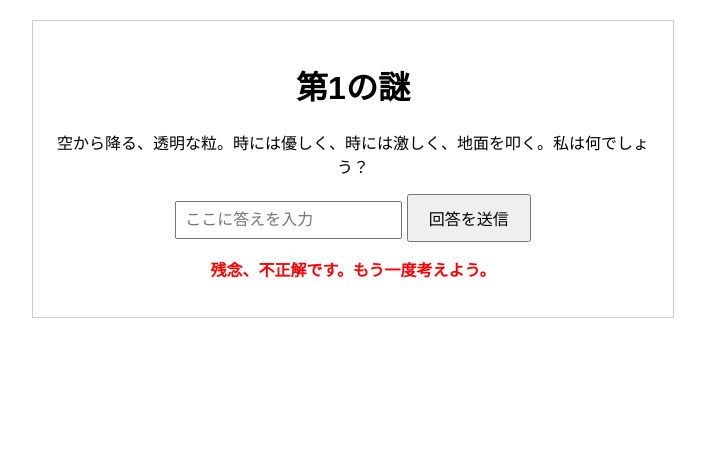
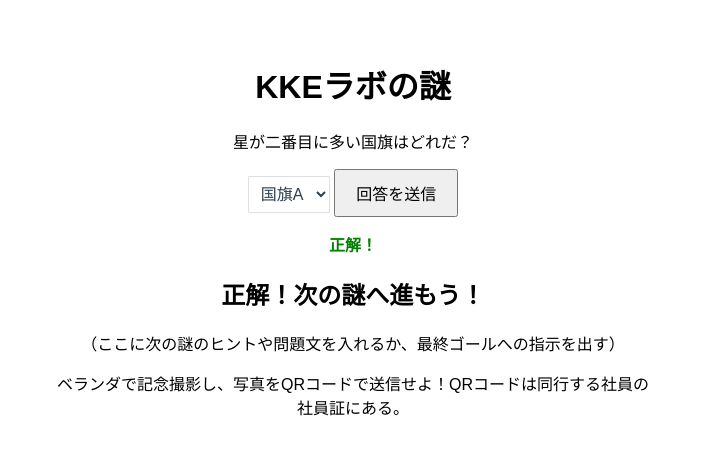
Before and after one commit to daiki-ichikawa-kke/mystery-quiz, a plain HTML site: page index.html in a window 1280 px wide. Both pictures are taken after a click on the button "回答を送信". Shown: the whole page, without its empty margins (287-992 px from the left). Drawn offline with Linux system fonts and the light colour scheme.

Commit message:
回答をボタン式にして問題文を変更

```diff
--- a/index.html
+++ b/index.html
@@ -6,18 +6,35 @@
     <title>謎解きチャレンジ</title>
     <style>
         body { font-family: sans-serif; text-align: center; margin: 20px; }
-        #riddle-container { border: 1px solid #ccc; padding: 20px; max-width: 600px; margin: 0 auto; }
-        #answer-input { padding: 8px; font-size: 16px; }
+        #riddle-container { /*border: 1px solid #ccc;*/ padding: 20px; max-width: 600px; margin: 0 auto; }
+        #answer-select { padding: 8px; font-size: 16px; }
         #submit-button { padding: 10px 20px; font-size: 16px; cursor: pointer; }
         #result-message { margin-top: 15px; font-weight: bold; }
-        .hidden { display: none; } /* 初期状態では非表示にするためのCSSクラス */
+        .hidden { display: none; }
+        .drop-down-menu {
+            background-color: white;
+            border: 1px solid #e0e0e0;
+            border-radius: 1px;
+            padding: 10px 20px;
+            color: #2c3e50;
+            font-size: 16px;
+        }
     </style>
 </head>
 <body>
     <div id="riddle-container">
-        <h1>第1の謎</h1>
-        <p>空から降る、透明な粒。時には優しく、時には激しく、地面を叩く。私は何でしょう？</p>
-        <input type="text" id="answer-input" placeholder="ここに答えを入力">
+        <h1>KKEラボの謎</h1>
+        <p>星が二番目に多い国旗はどれだ？</p>
+        <label>
+            <select name="drop-down-menu" class="drop-down-menu" id="answer-select">
+                <option value="date-国旗A">国旗A</option>
+                <option value="date-国旗B">国旗B</option>
+                <option value="date-国旗C">国旗C</option>
+                <option value="date-国旗D">国旗D</option>
+                <option value="date-国旗E">国旗E</option>
+                <option value="date-国旗F">国旗F</option>
+            </select>
+        </label>
         <button id="submit-button">回答を送信</button>
         <p id="result-message"></p>
 
@@ -30,27 +47,28 @@
 
     <script>
         document.getElementById('submit-button').addEventListener('click', function() {
-            const answerInput = document.getElementById('answer-input');
+            // IDでドロップダウンメニューを取得
+            const answerSelect = document.getElementById('answer-select');
             const resultMessage = document.getElementById('result-message');
             const nextRiddle = document.getElementById('next-riddle');
             const finalInstruction = document.getElementById('final-instruction');
 
-            const correctAnswer = '雨'; // ここに正解を設定
+            //正解を文字列とする
+            const correctAnswer = 'date-国旗A';
 
-            if (answerInput.value === correctAnswer) {
+            if (answerSelect.value === correctAnswer) {
                 resultMessage.textContent = '正解！';
                 resultMessage.style.color = 'green';
-                nextRiddle.classList.remove('hidden'); // 正解したら次のコンテンツを表示
+                nextRiddle.classList.remove('hidden');
 
-                // 例として、これが最終問題なら最後の指示を表示
-                if (correctAnswer === '雨') { // この部分を実際の最終問題の正解と紐付ける
+                if (answerSelect.value === 'date-国旗A') {
                     finalInstruction.classList.remove('hidden');
                 }
 
             } else {
                 resultMessage.textContent = '残念、不正解です。もう一度考えよう。';
                 resultMessage.style.color = 'red';
-                nextRiddle.classList.add('hidden'); // 不正解なら次のコンテンツは非表示のまま
+                nextRiddle.classList.add('hidden');
                 finalInstruction.classList.add('hidden');
             }
         });
```
